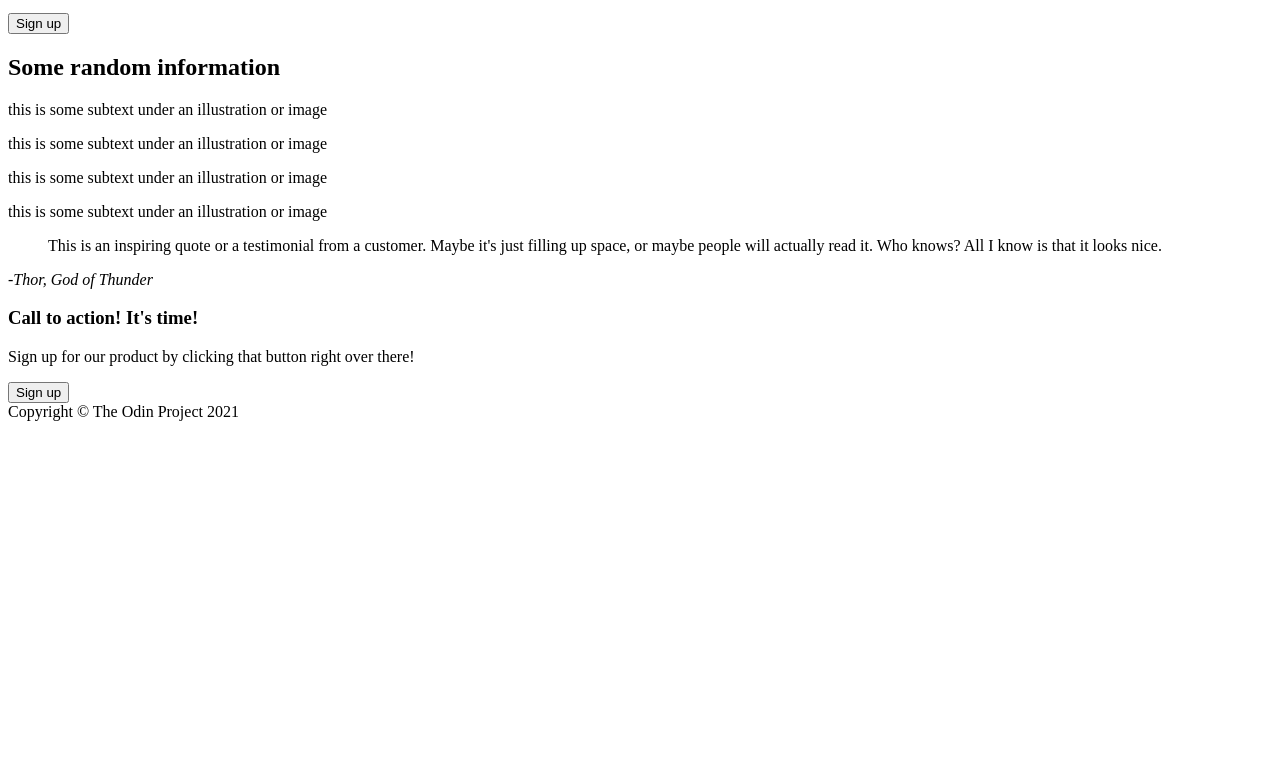
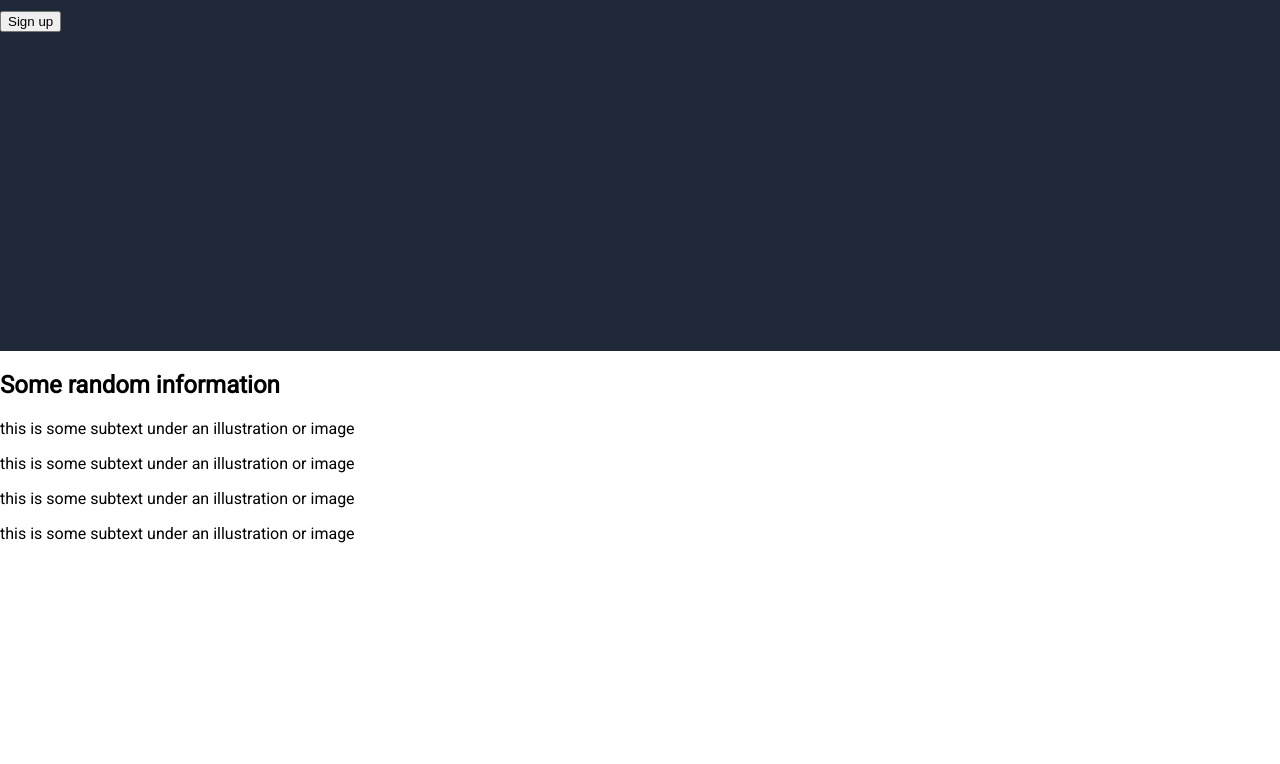
Before and after one commit to GEOFARL/landing-page, a plain HTML site: page index.html in a window 1280 px wide. Shown: the part 184-948 px from the top of the page. Before the commit the page ends 800 px from the top, so only its background shows below. Drawn offline with Linux system fonts and the light colour scheme.

Commit message:
Design the layout of site, add basic rules
I've added my site's color schema, measured the size of each section, now I'm ready to style each section;

```diff
--- a/index.html
+++ b/index.html
@@ -27,7 +27,7 @@
         </section>
     </header>
     <main>
-        <section>
+        <section class="first-section">
             <h2>Some random information</h2>
             <div class="illustrations">
                 <div class="item">
@@ -48,11 +48,11 @@
                 </div>
             </div>
         </section>
-        <section>
+        <section class="second-section">
             <blockquote>This is an inspiring quote or a testimonial from a customer. Maybe it's just filling up space, or maybe people will actually read it. Who knows? All I know is that it looks nice.</blockquote>
             <cite>-Thor, God of Thunder</cite>
         </section>
-        <section>
+        <section class="third-section">
             <div class="announcement">
                 <div class="caller">
                     <h3>Call to action! It's time!</h3>
--- a/styles.css
+++ b/styles.css
@@ -0,0 +1,41 @@
+@import url('https://fonts.googleapis.com/css2?family=Roboto&display=swap');
+
+:root {
+    --dark-background-color: #1f2937;
+    --header-text-color: #f9faf8;
+    --header-secondary-text-color: #e5e7eb;
+}
+
+*,
+::before,
+::after {
+    box-sizing: border-box;
+}
+
+body {
+    font-family: 'Roboto', sans-serif;
+    margin: 0;
+}
+
+header {
+    background-color: var(--dark-background-color);
+    height: 535px;
+}
+
+.first-section {
+    height: 460px;
+}
+
+.second-section {
+    background-color: var(--header-secondary-text-color);
+    height: 430px;
+}
+
+.third-section {
+    height: 330px;
+}
+
+footer {
+    background-color: var(--dark-background-color);
+    height: 100px;
+}
```
